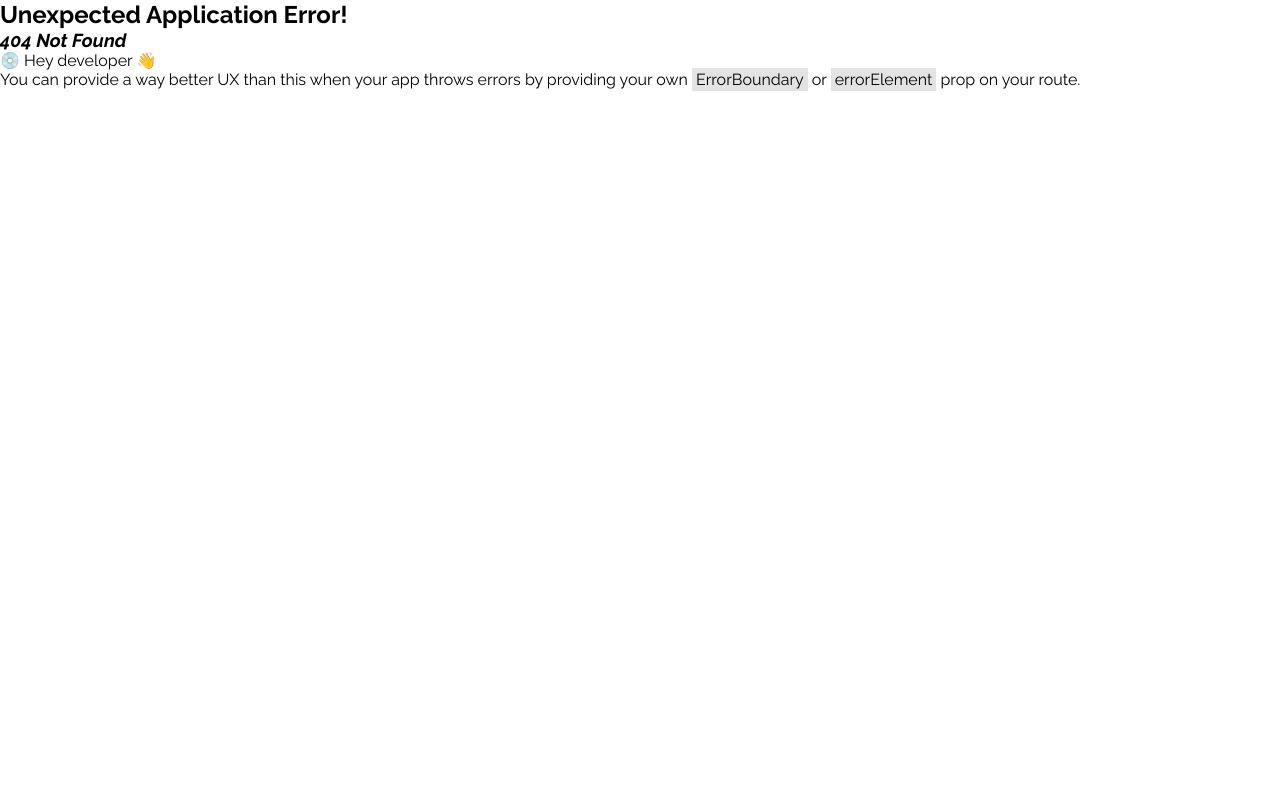
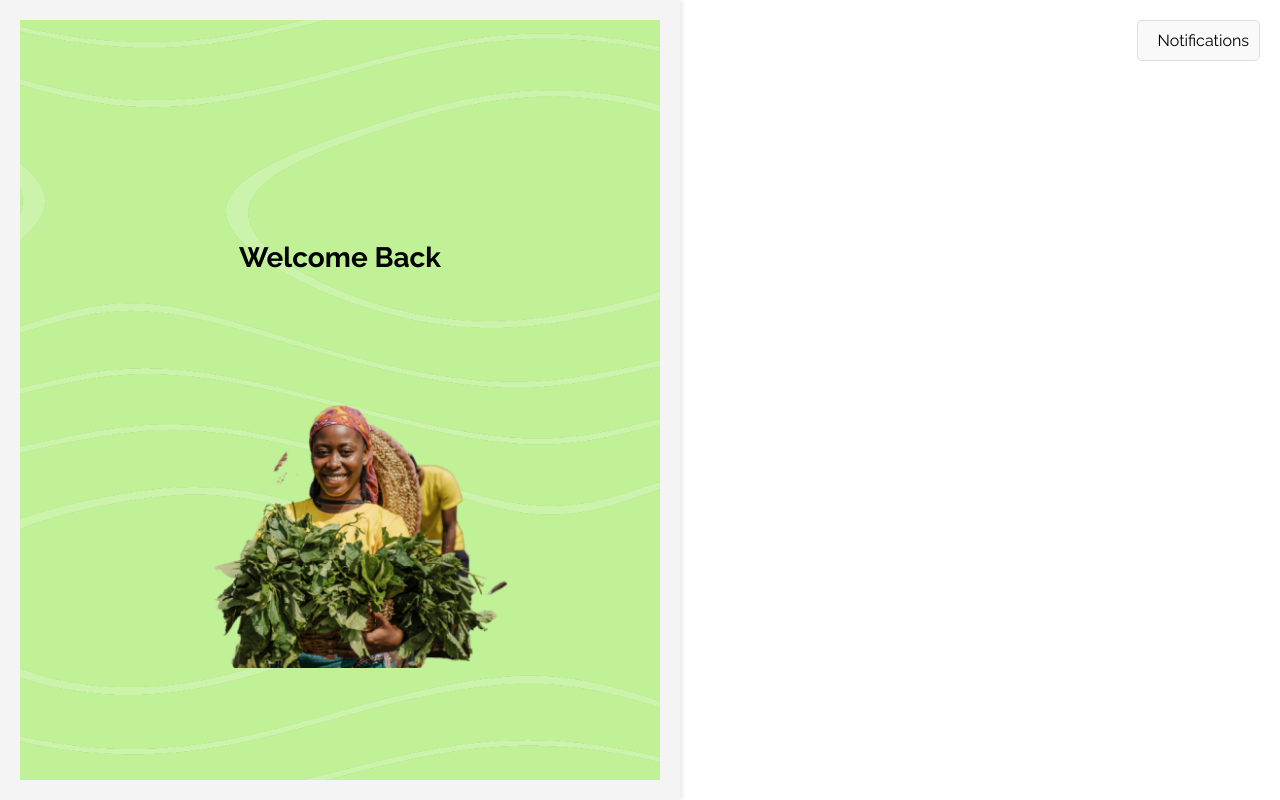
Before and after one commit to simon200ok/ifarmer-frontend-complete, a React (Vite) app: page /notifications in a window 1280 px wide. Before the commit this address had no page. Built offline with nearby package versions, Linux system fonts and the light colour scheme.

Commit message:
worked on notification page

```diff
--- a/package.json
+++ b/package.json
@@ -11,7 +11,9 @@
   },
   "dependencies": {
     "axios": "^1.7.9",
+    "bootstrap": "^5.3.3",
     "react": "^18.3.1",
+    "react-bootstrap": "^2.10.7",
     "react-dom": "^18.3.1",
     "react-router": "^7.1.1"
   },
@@ -25,6 +27,6 @@
     "eslint-plugin-react-hooks": "^5.0.0",
     "eslint-plugin-react-refresh": "^0.4.16",
     "globals": "^15.14.0",
-    "vite": "^6.0.5"
+    "vite": "^6.0.7"
   }
 }
--- a/src/App.jsx
+++ b/src/App.jsx
@@ -4,6 +4,7 @@ import "./App.css";
 import Home from "./pages/Home";
 import Login from "./pages/Login";
 import Signup from "./pages/Signup";
+import NotificationPage from "./pages/Notification";
 
 function App() {
   const router = createBrowserRouter([
@@ -20,6 +21,11 @@ function App() {
       path: "/signup",
       element: <Signup />,
     },
+
+    {
+      path: "/notifications",
+      element: <NotificationPage />,
+    },
   ]);
 
   return <RouterProvider router={router} />;
--- /dev/null
+++ b/src/pages/Notification.jsx
@@ -0,0 +1,122 @@
+import { useState, useEffect } from "react";
+import axios from "axios";
+import { Modal } from "react-bootstrap"; // Ensure react-bootstrap is installed
+import './NotificationPage.css';
+import LeftPane from "../Components/LeftPane";
+
+const getAuthToken = () => {
+  return localStorage.getItem("token");
+};
+
+function NotificationPage() {
+  const [notifications, setNotifications] = useState([]);
+  const [unreadCount, setUnreadCount] = useState(0);
+  const [showModal, setShowModal] = useState(false);
+
+  // Fetch notifications
+  useEffect(() => {
+    const token = getAuthToken();
+    if (!token) {
+      console.error("No auth token found!");
+      return;
+    }
+
+    axios.get("http://localhost:8080/api/get-notifications-by-user", {
+      headers: {
+        Authorization: `Bearer ${token}`,
+      }
+    })
+      .then(response => {
+        setNotifications(response.data);
+        const unreadNotifications = response.data.filter(notification => notification.status === "UNREAD");
+        setUnreadCount(unreadNotifications.length);
+      })
+      .catch(error => console.error("Error fetching notifications:", error));
+  }, []);
+
+  const toggleModal = () => {
+    setShowModal(!showModal);
+  };
+
+  const markNotificationAsRead = (notificationId) => {
+    const token = getAuthToken();
+    if (!token) {
+      console.error("No auth token found!");
+      return;
+    }
+
+    axios.patch(`http://localhost:8080/api/read?notificationId=${notificationId}`, {}, {
+      headers: {
+        Authorization: `Bearer ${token}`,
+      }
+    })
+      .then(() => {
+        setNotifications(prevNotifications =>
+          prevNotifications.map(notification =>
+            notification.notificationId === notificationId
+              ? { ...notification, status: 'READ' }
+              : notification
+          )
+        );
+        setUnreadCount(prevCount => prevCount - 1);
+      })
+      .catch(error => console.error("Error marking notification as read:", error));
+  };
+
+  return (
+    <div className="notification-container">
+      <div className="left-pane-container">
+        <LeftPane />
+      </div>
+
+      <div className="notification-section">
+        <div className="notification-header" onClick={toggleModal}>
+          <i className="fas fa-bell bell-icon" style={{ color: unreadCount > 0 ? "green" : "gray" }}></i>
+          <span>Notifications</span>
+          {unreadCount > 0 && (
+            <span className="notification-count">{unreadCount}</span>
+          )}
+        </div>
+
+        <Modal
+          show={showModal}
+          onHide={toggleModal}
+          aria-labelledby="contained-modal-title-vcenter"
+          centered
+          size="sm"
+          className="notification-modal"
+        >
+          <Modal.Header closeButton>
+            <Modal.Title>All Notifications</Modal.Title>
+          </Modal.Header>
+          <Modal.Body>
+            {notifications.length > 0 ? (
+              <ul>
+                {notifications.map(notification => (
+                  <li
+                    key={notification.notificationId}
+                    className={`notification-item ${notification.status === "UNREAD" ? "unread" : "read"}`}
+                    onClick={() => markNotificationAsRead(notification.notificationId)} // Mark as read when clicked
+                  >
+                    <div>
+                      <strong>{notification.title}</strong>
+                      <p className="notification-message">{notification.message}</p>
+                      <p className="notification-timestamp">
+                        <small>{notification.timestamp}</small>
+                      </p>
+                    </div>
+                    <hr />
+                  </li>
+                ))}
+              </ul>
+            ) : (
+              <p>No notifications.</p>
+            )}
+          </Modal.Body>
+        </Modal>
+      </div>
+    </div>
+  );
+}
+
+export default NotificationPage;
--- /dev/null
+++ b/src/pages/NotificationPage.css
@@ -0,0 +1,93 @@
+.notification-container {
+  display: flex;
+  position: relative;
+  height: 100vh;
+}
+
+.left-pane-container {
+  width: 50%;
+  background-color: #f4f4f4;
+  padding: 20px;
+  box-shadow: 2px 0 5px rgba(0, 0, 0, 0.1);
+  overflow-y: auto;
+}
+
+.notification-section {
+  position: absolute;
+  top: 20px;
+  right: 20px;
+  cursor: pointer;
+}
+
+.notification-header {
+  display: flex;
+  align-items: center;
+  background-color: #f9f9f9;
+  padding: 10px;
+  border-radius: 5px;
+  border: 1px solid #ddd;
+}
+
+.notification-header i {
+  font-size: 24px;
+  margin-right: 10px;
+}
+
+.notification-count {
+  background-color: green;
+  color: white;
+  border-radius: 50%;
+  padding: 5px 10px;
+  margin-left: 10px;
+}
+
+.notification-modal .modal-dialog {
+  position: absolute;
+  top: 100px;
+  right: 20px;
+  max-width: 400px;
+  margin: 0;
+  z-index: 1050;
+}
+
+.modal-body {
+  max-height: 500px;
+  overflow-y: auto;
+}
+
+.notification-item {
+  margin-bottom: 15px;
+  padding: 10px;
+  border: 1px solid #ddd;
+  border-radius: 5px;
+  transition: background-color 0.3s ease;
+}
+
+.notification-item.unread {
+  background-color: #e6ffe6;
+}
+
+.notification-item.read {
+  background-color: white;
+}
+
+.notification-button {
+  background-color: green;
+  color: white;
+  border: none;
+  padding: 5px;
+  cursor: pointer;
+  border-radius: 3px;
+}
+
+@media (max-width: 768px) {
+  .left-pane-container {
+    display: none;
+  }
+
+  .notification-modal .modal-dialog {
+    top: 80px;
+    right: 10px;
+    max-width: 90%;
+  }
+}
```
Also changed, not shown: 1 other file (tests, documents, lock files or other folders).
